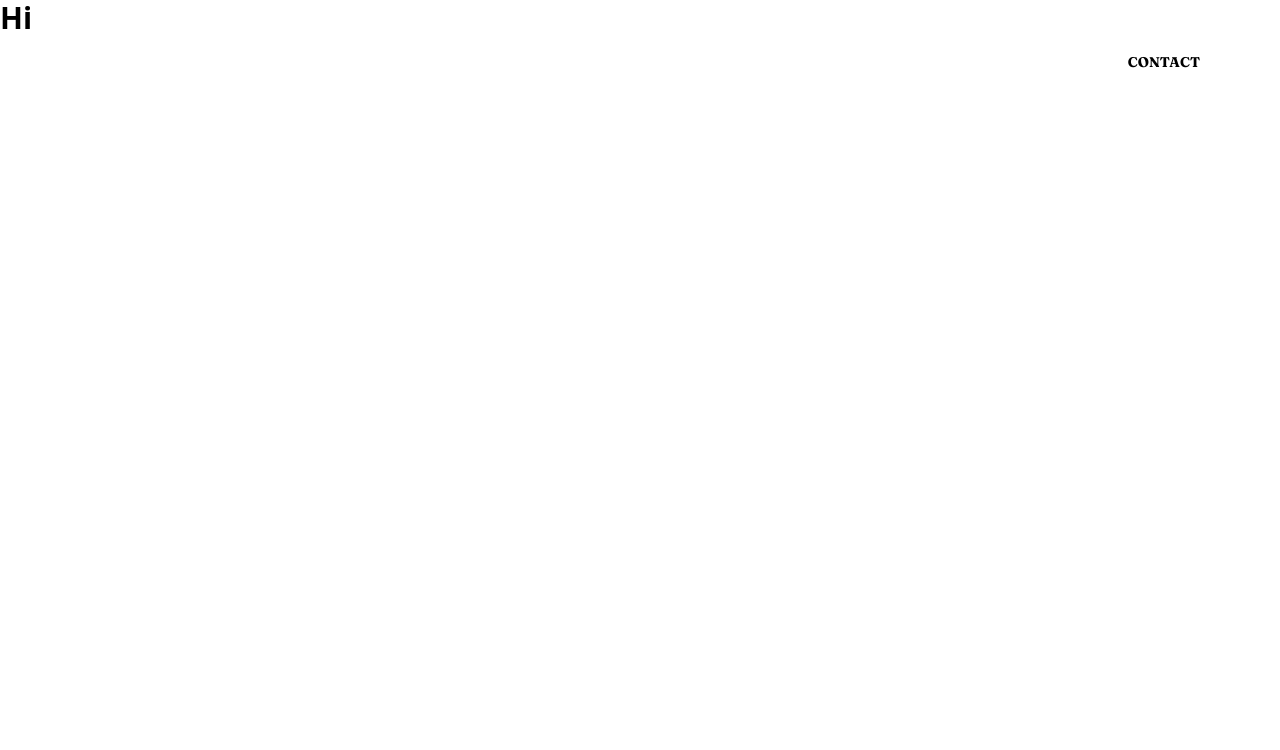
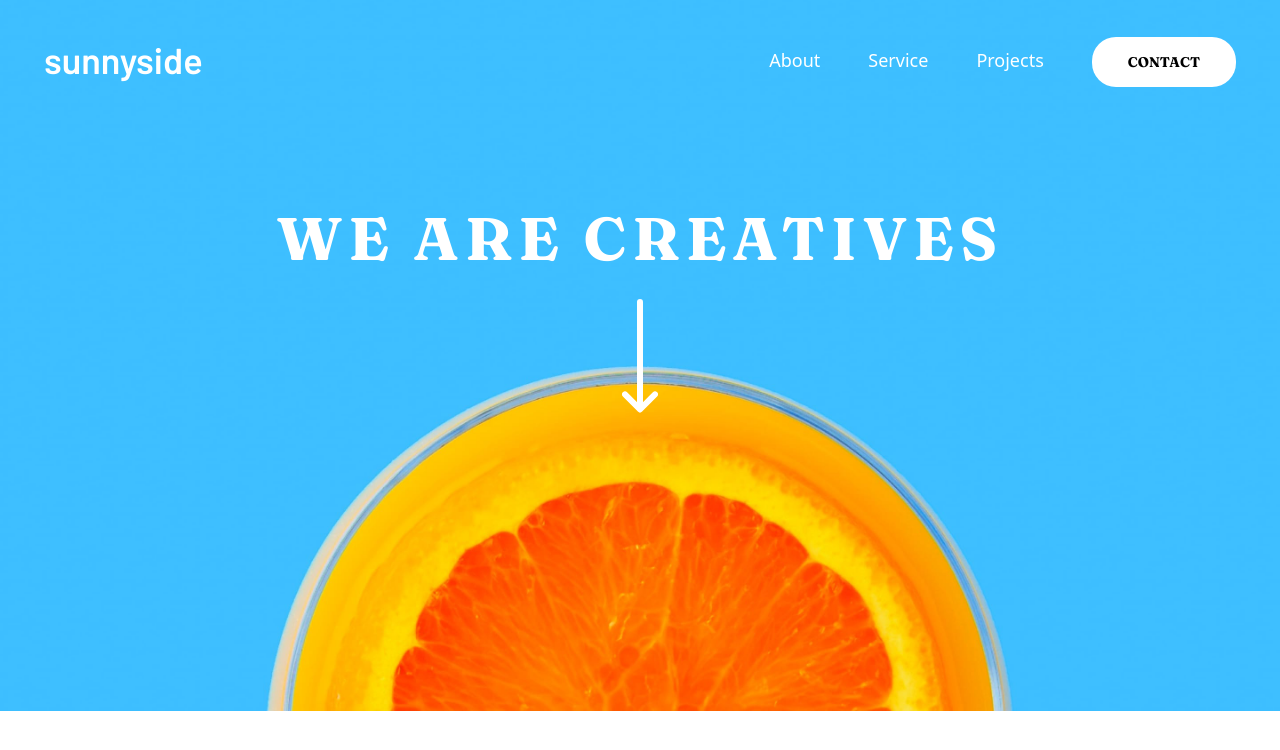
Before and after one commit to cheorodio/react-tailwind-landing-page, a React (Create React App) app: page / in a window 1280 px wide. Shown: the top 750 px of the page. Built offline with nearby package versions, Linux system fonts and the light colour scheme.

Commit message:
Add hero section

```diff
--- a/src/components/Home.js
+++ b/src/components/Home.js
@@ -2,9 +2,19 @@ import React from 'react';
 
 function Home() {
   return (
-    <div>
-      <h1 className="text-3xl font-bold">Hi</h1>
-    </div>
+    <main>
+      <section className="relative">
+        <img src="/images/image-header.jpg" alt="hero" />
+        <h1 className="absolute top-52 text-center w-full text-white font-fraunces uppercase text-6xl tracking-widest">
+          We are creatives
+        </h1>
+        <img
+          className="absolute top-1/2 left-1/2 transform -translate-x-1/2 -translate-y-1/2"
+          src="/images/icon-arrow-down.svg"
+          alt="arrow down"
+        />
+      </section>
+    </main>
   );
 }
 
```
